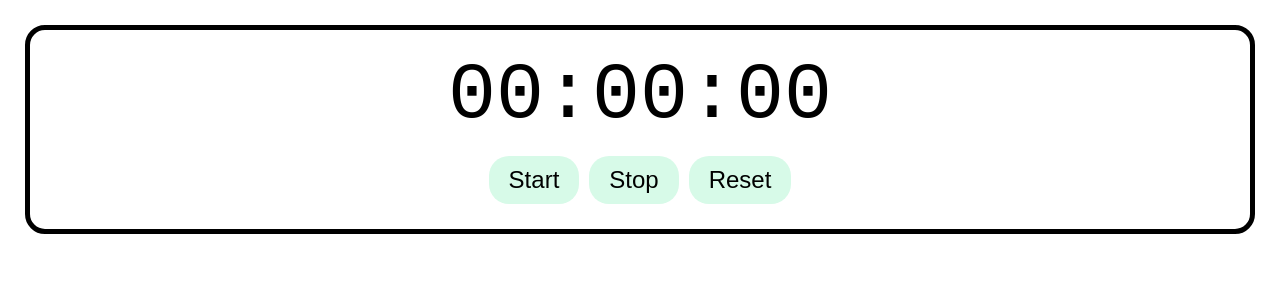
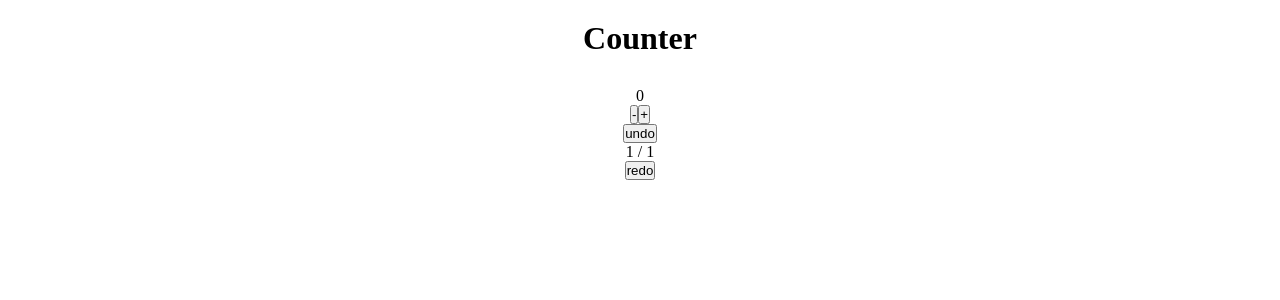
Before and after one commit to priyapop/React-mini-projects, a React (Vite) app: page / in a window 1280 px wide. Shown: the top 300 px of the page. Built offline with nearby package versions, Linux system fonts and the light colour scheme.

Commit message:
counter with redo undo

```diff
--- a/src/App.jsx
+++ b/src/App.jsx
@@ -5,6 +5,7 @@ import Clock from "./components/digatal-clock";
 import CountdownTimerTest from "./components/countdown-timer/test";
 import StepProgressBarTest from "./components/step-progress-bar/test";
 import Stopwatch from "./components/stopwatch/stopwatch";
+import Counter from "./components/counter/counter"
 function App() {
   return (
     <>
@@ -13,7 +14,8 @@ function App() {
       {/* <Clock/> */}
         {/* <CountdownTimerTest/> */}
         {/* <StepProgressBarTest/> */}
-        <Stopwatch/>
+        {/* <Stopwatch/> */}
+        <Counter/>
       </div>
     </>
   );
--- /dev/null
+++ b/src/components/counter/counter.jsx
@@ -0,0 +1,52 @@
+import React, { useState } from "react";
+
+function Counter() {
+  const [history, setHistory] = useState([0]);
+  const [position, setPosition] = useState(0);
+
+  const currentValue = history[position];
+
+  const addValueToHistory = (newValue) => {
+    const newHistory = history.slice(0, position + 1);
+    setHistory([...newHistory, newValue]);
+    setPosition(position + 1);
+  };
+
+  const decrement = () => addValueToHistory(currentValue - 1);
+  const increment = () => addValueToHistory(currentValue + 1);
+
+  const undo = () => {
+    if (position > 0) {
+      setPosition(position - 1);
+    }
+  };
+  const redo = () => {
+    if(position < history.length - 1)
+    {
+        setPosition(position + 1)
+    }
+  };
+  console.log(history, position);
+
+  return (
+    <div>
+      <h1>Counter</h1>
+      <div>
+        <div>{currentValue}</div>
+      </div>
+      <div>
+        <button onClick={decrement}>-</button>
+        <button onClick={increment}>+</button>
+      </div>
+      <div>
+        <button onClick={undo}>undo</button>
+        <div>
+          {position + 1} / {history.length}
+        </div>
+        <button onClick={redo}>redo</button>
+      </div>
+    </div>
+  );
+}
+
+export default Counter;
```
